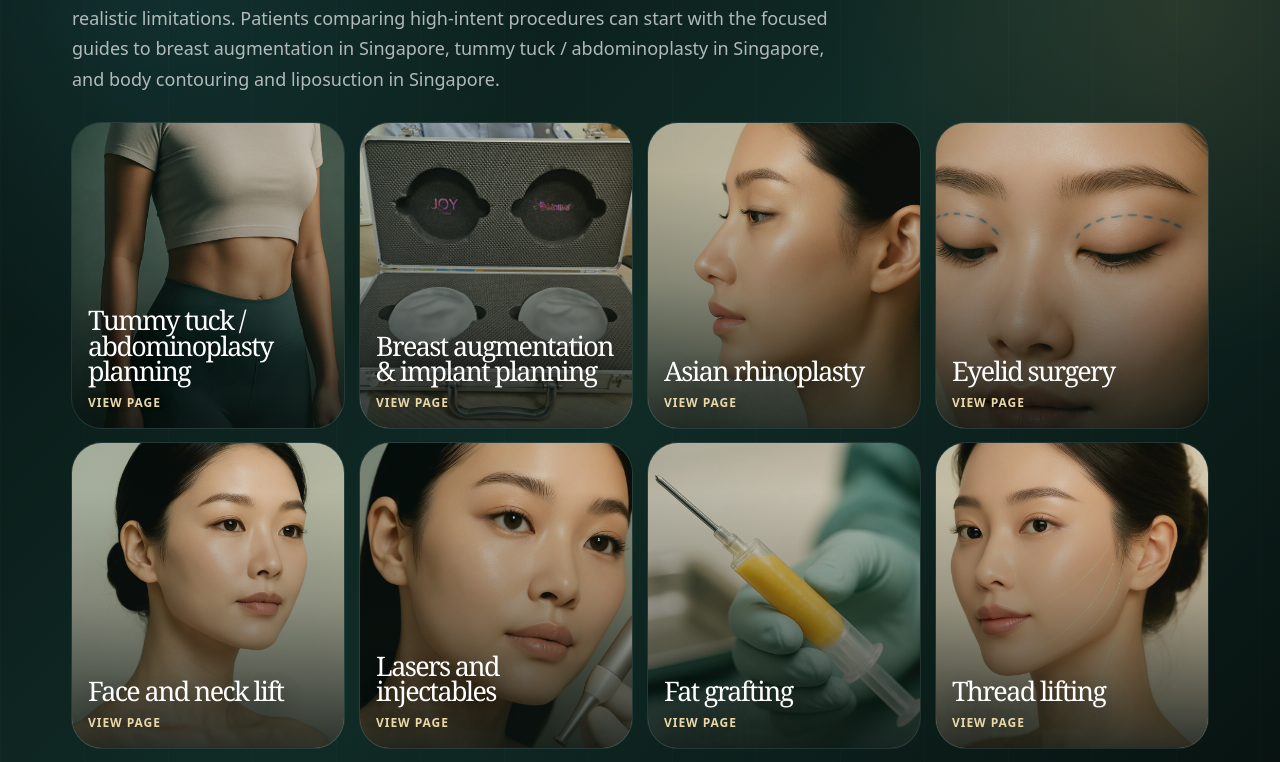
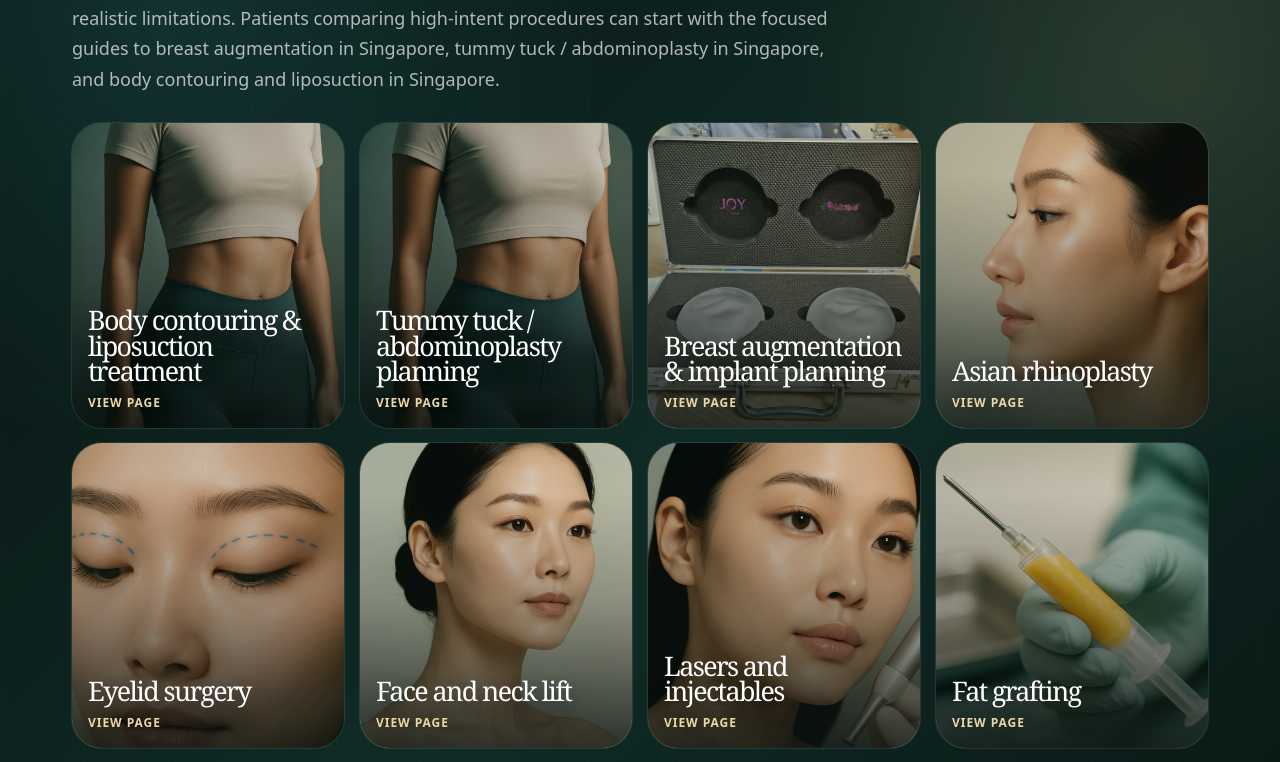
Before and after one commit to zatyrical/plasticwebsite, a Next.js app: page /aesthetic-surgery in a window 1280 px wide. Shown: the part 768-1530 px from the top of the page. Built offline with nearby package versions, Linux system fonts and the light colour scheme.

Commit message:
Add body contouring tile to aesthetic treatments

```diff
--- a/app/treatmentTiles.ts
+++ b/app/treatmentTiles.ts
@@ -6,6 +6,7 @@ export type TreatmentTile = {
 };
 
 export const aestheticTreatments: TreatmentTile[] = [
+  { title: 'Body contouring & liposuction treatment', href: '/body-contouring-liposuction-singapore', image: '/images/aesthetic-ai/body-contouring.jpg', alt: 'Asian-focused image representing body contouring, abdominal liposuction and waist contouring consultation in Singapore' },
   { title: 'Tummy tuck / abdominoplasty planning', href: '/tummy-tuck-singapore', image: '/images/aesthetic-ai/body-contouring.jpg', alt: 'Asian-focused abdominal contouring image representing tummy tuck, abdominoplasty and diastasis recti consultation in Singapore' },
   { title: 'Breast augmentation & implant planning', href: '/breast-augmentation-singapore', image: '/images/aesthetic-breast/breast-implants-motiva-consultation-singapore.jpg', alt: 'Breast implant samples used during breast augmentation and Motiva implant consultation planning in Singapore' },
   { title: 'Asian rhinoplasty', href: '/asian-rhinoplasty-singapore', image: '/images/aesthetic-ai/asian-rhinoplasty.jpg', alt: 'Asian side-profile nose image for rhinoplasty' },
```
